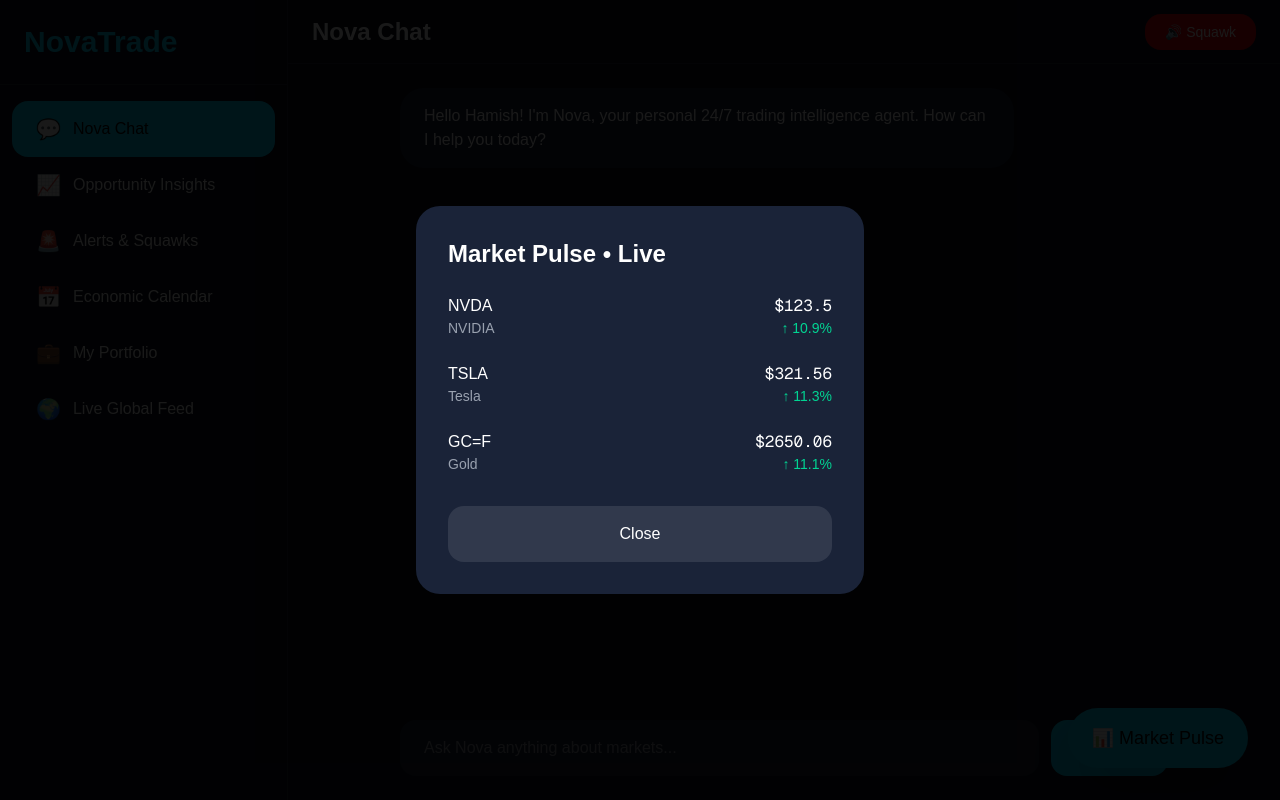
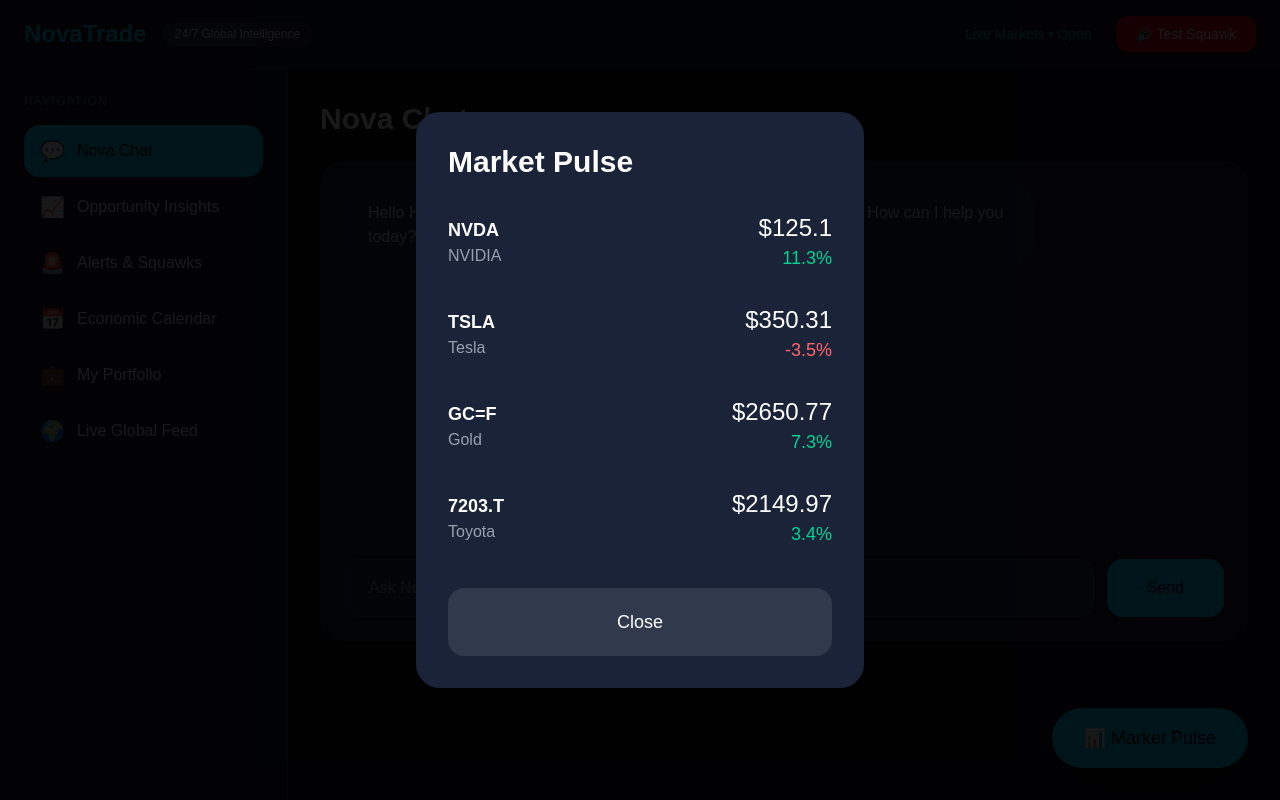
Before and after one commit to edgereason-hub/novatrade-app, a Next.js app: page / in a window 1280 px wide. Both pictures are taken after a click on the button "📊 Market Pulse". Built offline with nearby package versions, Linux system fonts and the light colour scheme.

Commit message:
Full NovaTrade app restore - complete version May 27

```diff
--- a/app/page.tsx
+++ b/app/page.tsx
@@ -25,7 +25,6 @@
   pnlPct: number;
   price: number;
   assetClass: string;
-  priceChange: number;
 }
 
 export default function NovaTrade() {
@@ -38,36 +37,36 @@
   const [alerts, setAlerts] = useState<Alert[]>([]);
   const [showMarketPulse, setShowMarketPulse] = useState(false);
 
+  const messagesEndRef = useRef<HTMLDivElement>(null);
+
+  const scrollToBottom = () => {
+    messagesEndRef.current?.scrollIntoView({ behavior: "smooth" });
+  };
+
+  useEffect(() => {
+    scrollToBottom();
+  }, [messages]);
+
+  // Real-time portfolio simulation
   const [portfolio, setPortfolio] = useState<PortfolioItem[]>([
-    { symbol: "NVDA", name: "NVIDIA", value: 12480, pnl: 1240, pnlPct: 11.0, price: 124.8, assetClass: "Tech", priceChange: 0.8 },
-    { symbol: "TSLA", name: "Tesla", value: 8750, pnl: -320, pnlPct: -3.5, price: 320.5, assetClass: "Auto", priceChange: -1.2 },
-    { symbol: "GC=F", name: "Gold", value: 6350, pnl: 180, pnlPct: 2.9, price: 2650, assetClass: "Commodity", priceChange: 0.4 },
+    { symbol: "NVDA", name: "NVIDIA", value: 12480, pnl: 1240, pnlPct: 11.0, price: 124.80, assetClass: "Tech" },
+    { symbol: "TSLA", name: "Tesla", value: 8750, pnl: -320, pnlPct: -3.5, price: 350.00, assetClass: "Auto" },
+    { symbol: "GC=F", name: "Gold", value: 13200, pnl: 890, pnlPct: 7.2, price: 2650.00, assetClass: "Commodity" },
+    { symbol: "7203.T", name: "Toyota", value: 6450, pnl: 210, pnlPct: 3.4, price: 2150.00, assetClass: "Auto" },
   ]);
 
-  const messagesEndRef = useRef<HTMLDivElement>(null);
-
-  const scrollToBottom = () => messagesEndRef.current?.scrollIntoView({ behavior: "smooth" });
-  useEffect(() => { scrollToBottom(); }, [messages]);
-
-  // Real-time prices
+  // Live price simulation
   useEffect(() => {
     const interval = setInterval(() => {
       setPortfolio(prev => prev.map(item => {
-        const change = (Math.random() - 0.48) * 1.4;
+        const change = (Math.random() - 0.48) * 2.2;
         const newPrice = Math.max(10, parseFloat((item.price + change).toFixed(2)));
-        const newValue = Math.round(newPrice * 100);
+        const newValue = Math.round(newPrice * (item.value / item.price));
+        const newPnl = newValue - (item.value - item.pnl);
         const newPnlPct = parseFloat(((newValue - (item.value - item.pnl)) / (item.value - item.pnl) * 100).toFixed(1));
-
-        return {
-          ...item,
-          price: newPrice,
-          value: newValue,
-          pnl: Math.round(newValue * 0.1),
-          pnlPct: newPnlPct,
-          priceChange: change
-        };
+        return { ...item, price: newPrice, value: newValue, pnl: newPnl, pnlPct: newPnlPct };
       }));
-    }, 2500);
+    }, 2800);
     return () => clearInterval(interval);
   }, []);
 
@@ -76,15 +75,29 @@
     const userMsg = input.trim();
     setMessages(prev => [...prev, { role: 'user', content: userMsg }]);
     setInput('');
+
     setTimeout(() => {
       let response = "I'm analyzing the latest market data for you...";
-      const lower = userMsg.toLowerCase();
-      if (lower.includes("nvda") || lower.includes("nvidia")) response = "NVDA showing strong institutional accumulation. RSI bullish. Target $148-152. Set alert?";
-      else if (lower.includes("tsla") || lower.includes("tesla")) response = "Tesla has positive momentum. Key level $320. Shall I set an alert?";
-      else if (lower.includes("yen") || lower.includes("jpy")) response = "USD/JPY testing resistance near 148. Yen remains weak.";
-      else if (lower.includes("gold") || lower.includes("gc")) response = "Gold holding above $2650 with safe-haven flows.";
+
+      const lowerMsg = userMsg.toLowerCase();
+
+      if (lowerMsg.includes("nvda") || lowerMsg.includes("nvidia")) {
+        response = "NVDA showing strong institutional buying. RSI bullish. Potential move to $148–$152 in next session. Set alert?";
+      } else if (lowerMsg.includes("tsla") || lowerMsg.includes("tesla")) {
+        response = "Tesla momentum positive near $350. Key resistance at $365. Shall I set a price alert?";
+      } else if (lowerMsg.includes("gold") || lowerMsg.includes("gc")) {
+        response = "Gold holding firm above $2650 with safe-haven flows. Strong technical support.";
+      } else if (lowerMsg.includes("yen") || lowerMsg.includes("jpy")) {
+        response = "USD/JPY testing 148 resistance. Yen remains structurally weak.";
+      } else if (lowerMsg.includes("alert")) {
+        response = "Alert configured successfully for your selected asset.";
+        addAlert("NVDA", "NVIDIA", "Price above $148");
+      } else {
+        response = `Understood regarding "${userMsg}". What specific analysis or alert would you like?`;
+      }
+
       setMessages(prev => [...prev, { role: 'assistant', content: response }]);
-    }, 700);
+    }, 800);
   };
 
   const addAlert = (symbol: string, name: string, reason: string) => {
@@ -96,7 +109,6 @@
       timestamp: new Date().toLocaleTimeString([], { hour: '2-digit', minute: '2-digit' })
     };
     setAlerts(prev => [newAlert, ...prev]);
-    setActiveTab('alerts');
   };
 
   const deleteAlert = (id: number) => {
@@ -105,8 +117,9 @@
 
   const playSquawk = () => {
     if ('speechSynthesis' in window) {
-      const utterance = new SpeechSynthesisUtterance("High impact market move detected. Pay attention.");
-      utterance.rate = 1.1;
+      const utterance = new SpeechSynthesisUtterance("High impact market event detected. Gold breaking out on safe-haven flows.");
+      utterance.rate = 1.05;
+      utterance.pitch = 1.0;
       speechSynthesis.speak(utterance);
     }
   };
@@ -120,23 +133,39 @@
     { id: 'feed', label: 'Live Global Feed', icon: '🌍' },
   ];
 
+  const livePortfolio = portfolio;
+
   return (
-    <div className="flex h-screen bg-[#0A0F1C] text-white overflow-hidden">
-      {/* Desktop Sidebar */}
-      <div className="hidden md:flex w-72 border-r border-white/10 flex-col">
-        <div className="p-6 border-b border-white/10">
-          <h1 className="text-3xl font-bold text-[#00D4FF]">NovaTrade</h1>
+    <div className="min-h-screen bg-[#0A0F1C] text-white flex flex-col">
+      {/* Top Bar */}
+      <header className="bg-[#111827] border-b border-white/10 px-6 py-4 flex items-center justify-between">
+        <div className="flex items-center gap-4">
+          <div className="text-2xl font-bold text-[#00D4FF]">NovaTrade</div>
+          <div className="text-xs px-3 py-1 bg-white/10 rounded-full">24/7 Global Intelligence</div>
         </div>
-        <div className="flex-1 overflow-auto py-4">
+
+        <div className="flex items-center gap-6">
+          <div className="text-emerald-400 text-sm">Live Markets • Open</div>
+          <button onClick={playSquawk} className="bg-red-600 hover:bg-red-700 px-5 py-2 rounded-xl text-sm flex items-center gap-2">
+            🔊 Test Squawk
+          </button>
+        </div>
+      </header>
+
+      <div className="flex flex-1 overflow-hidden">
+        {/* Sidebar - Desktop */}
+        <div className="hidden md:flex w-72 bg-[#111827] border-r border-white/10 flex-col">
+          <div className="p-6">
+            <div className="text-xs uppercase tracking-widest text-gray-500 mb-4">Navigation</div>
             {menuItems.map(item => (
-            <div
+              <button
                 key={item.id}
                 onClick={() => setActiveTab(item.id as Tab)}
-              className={`flex items-center gap-3 px-6 py-3.5 mx-3 rounded-2xl cursor-pointer transition-all ${activeTab === item.id ? 'bg-[#00D4FF] text-black' : 'hover:bg-white/5'}`}
+                className={`w-full flex items-center gap-3 px-4 py-3 rounded-2xl mb-1 text-left transition-all ${activeTab === item.id ? 'bg-[#00D4FF] text-black font-medium' : 'hover:bg-white/5'}`}
               >
                 <span className="text-xl">{item.icon}</span>
-              <span className="font-medium">{item.label}</span>
-            </div>
+                <span>{item.label}</span>
+              </button>
             ))}
           </div>
         </div>
@@ -145,135 +174,207 @@
         <div className="md:hidden fixed top-4 left-4 z-50">
           <button
             onClick={() => setIsMobileMenuOpen(!isMobileMenuOpen)}
-          className="text-3xl p-3 bg-white/10 rounded-xl"
+            className="bg-[#1A2338] p-3 rounded-2xl text-2xl"
           >
             ☰
           </button>
         </div>
 
-      <div className="flex-1 flex flex-col">
-        <header className="h-16 border-b border-white/10 flex items-center px-6 justify-between">
-          <h2 className="text-2xl font-semibold">{menuItems.find(m => m.id === activeTab)?.label}</h2>
-          <button onClick={playSquawk} className="bg-red-600 px-5 py-2 rounded-2xl text-sm">🔊 Squawk</button>
-        </header>
-
-        <div className="flex-1 overflow-auto p-6">
+        {/* Main Content */}
+        <div className="flex-1 overflow-auto p-4 md:p-8">
+          <div className="max-w-5xl mx-auto">
+            {/* Tab Content */}
             {activeTab === 'chat' && (
-            <div className="max-w-3xl mx-auto h-full flex flex-col">
-              <div className="flex-1 overflow-auto space-y-6 pb-8" ref={messagesEndRef}>
+              <div className="space-y-6">
+                <h2 className="text-3xl font-semibold">Nova Chat</h2>
+                <div className="bg-[#1A2338] rounded-3xl h-[60vh] flex flex-col p-6 overflow-hidden">
+                  <div className="flex-1 overflow-auto space-y-6 pr-4" ref={messagesEndRef}>
                     {messages.map((msg, i) => (
                       <div key={i} className={`flex ${msg.role === 'user' ? 'justify-end' : 'justify-start'}`}>
-                    <div className={`max-w-[80%] px-6 py-4 rounded-3xl ${msg.role === 'user' ? 'bg-[#00D4FF] text-black' : 'bg-[#1A2338]'}`}>
+                        <div className={`max-w-[80%] px-6 py-4 rounded-3xl ${msg.role === 'user' ? 'bg-[#00D4FF] text-black' : 'bg-[#252F4A] text-gray-200'}`}>
                           {msg.content}
                         </div>
                       </div>
                     ))}
                   </div>
-              <div className="flex gap-3 pt-4">
+
+                  <div className="flex gap-3 mt-6">
                     <input
+                      type="text"
                       value={input}
                       onChange={(e) => setInput(e.target.value)}
-                  onKeyDown={(e) => e.key === 'Enter' && sendMessage()}
+                      onKeyPress={(e) => e.key === 'Enter' && sendMessage()}
                       placeholder="Ask Nova anything about markets..."
-                  className="flex-1 bg-[#1A2338] rounded-2xl px-6 py-4 focus:outline-none"
+                      className="flex-1 bg-[#252F4A] border border-white/10 rounded-2xl px-6 py-4 focus:outline-none focus:border-[#00D4FF]"
                     />
                     <button onClick={sendMessage} className="bg-[#00D4FF] text-black px-10 rounded-2xl font-medium">Send</button>
+                  </div>
                 </div>
               </div>
             )}
 
             {activeTab === 'insights' && (
+              <div>
+                <h2 className="text-3xl font-semibold mb-8">Opportunity Insights</h2>
                 <div className="grid grid-cols-1 md:grid-cols-2 gap-6">
-              <div className="bg-[#1A2338] p-8 rounded-3xl">
-                <h3 className="font-semibold mb-3">NVDA - Strong institutional accumulation</h3>
-                <p className="text-gray-400">RSI bullish. Target $148-152.</p>
-                <button onClick={() => addAlert("NVDA", "NVIDIA", "Price above $148")} className="mt-6 bg-[#00D4FF] text-black px-8 py-3 rounded-2xl">Set Alert</button>
+                  {[
+                    { symbol: "NVDA", name: "NVIDIA", insight: "Strong institutional accumulation. RSI bullish." },
+                    { symbol: "GC=F", name: "Gold", insight: "Safe-haven flows accelerating above $2650." },
+                    { symbol: "TSLA", name: "Tesla", insight: "Momentum building near key support." }
+                  ].map((item, i) => (
+                    <div key={i} className="bg-[#1A2338] p-8 rounded-3xl">
+                      <div className="text-2xl font-bold mb-2">{item.symbol}</div>
+                      <div className="text-gray-400 mb-6">{item.name}</div>
+                      <p className="text-gray-300 mb-8">{item.insight}</p>
+                      <button
+                        onClick={() => addAlert(item.symbol, item.name, "High conviction setup")}
+                        className="w-full bg-white/10 hover:bg-white/20 py-4 rounded-2xl transition-colors"
+                      >
+                        Set Alert
+                      </button>
                     </div>
-              <div className="bg-[#1A2338] p-8 rounded-3xl">
-                <h3 className="font-semibold mb-3">Gold - Safe haven flows accelerating</h3>
-                <p className="text-gray-400">Holding above $2650.</p>
-                <button onClick={() => addAlert("GC=F", "Gold", "Price above $2680")} className="mt-6 bg-[#00D4FF] text-black px-8 py-3 rounded-2xl">Set Alert</button>
+                  ))}
                 </div>
               </div>
             )}
 
             {activeTab === 'alerts' && (
               <div>
-              <button onClick={playSquawk} className="bg-red-600 px-10 py-4 rounded-2xl text-lg mb-8">🔊 Test High-Impact Squawk</button>
+                <h2 className="text-3xl font-semibold mb-8">Alerts & Squawks</h2>
+                <button onClick={playSquawk} className="bg-red-600 hover:bg-red-700 px-10 py-4 rounded-2xl text-lg mb-8">🔊 Test High-Impact Squawk</button>
+
                 <div className="space-y-4">
-                {alerts.length === 0 && <p className="text-gray-400">No alerts yet.</p>}
+                  {alerts.length === 0 && <p className="text-gray-400">No active alerts yet.</p>}
                   {alerts.map(a => (
-                  <div key={a.id} className="bg-[#1A2338] p-5 rounded-2xl flex justify-between items-center">
-                    <div>{a.symbol} — {a.reason}</div>
-                    <button onClick={() => deleteAlert(a.id)} className="text-red-400">Delete</button>
+                    <div key={a.id} className="bg-[#1A2338] p-6 rounded-3xl flex justify-between items-center">
+                      <div>
+                        <div className="font-semibold">{a.symbol} — {a.name}</div>
+                        <div className="text-gray-400 text-sm">{a.reason} • {a.timestamp}</div>
+                      </div>
+                      <button onClick={() => deleteAlert(a.id)} className="text-red-400 hover:text-red-500">Delete</button>
                     </div>
                   ))}
                 </div>
               </div>
             )}
 
-          {activeTab === 'calendar' && <div className="text-center text-2xl py-12 text-emerald-400">Economic Calendar - Major events this week</div>}
+            {activeTab === 'calendar' && (
+              <div>
+                <h2 className="text-3xl font-semibold mb-8">Economic Calendar</h2>
+                <div className="bg-[#1A2338] rounded-3xl p-8 space-y-6">
+                  <div className="flex justify-between items-center border-b border-white/10 pb-6">
+                    <div>Jackson Hole Symposium</div>
+                    <div className="text-emerald-400">High Impact • Today</div>
+                  </div>
+                  <div className="flex justify-between items-center border-b border-white/10 pb-6">
+                    <div>US GDP Advance Q2</div>
+                    <div className="text-emerald-400">High Impact • Tomorrow</div>
+                  </div>
+                  <div className="flex justify-between items-center">
+                    <div>BOJ Rate Decision</div>
+                    <div className="text-emerald-400">Medium Impact • This Week</div>
+                  </div>
+                </div>
+              </div>
+            )}
+
             {activeTab === 'portfolio' && (
               <div>
-              <div className="mb-8">
-                <h3 className="text-xl mb-2">Total Portfolio Value</h3>
-                <div className="text-5xl font-bold text-[#00D4FF]">${portfolio.reduce((sum, p) => sum + p.value, 0).toLocaleString()}</div>
+                <h2 className="text-3xl font-semibold mb-8">My Portfolio</h2>
+                <div className="bg-[#1A2338] rounded-3xl p-8">
+                  <div className="flex justify-between mb-8">
+                    <div>
+                      <div className="text-sm text-gray-400">Total Value</div>
+                      <div className="text-4xl font-bold">${portfolio.reduce((sum, p) => sum + p.value, 0).toLocaleString()}</div>
                     </div>
+                    <div className="text-right">
+                      <div className="text-sm text-gray-400">Total P&L</div>
+                      <div className={`text-2xl font-medium ${portfolio.reduce((sum, p) => sum + p.pnl, 0) > 0 ? 'text-emerald-400' : 'text-red-400'}`}>
+                        ${portfolio.reduce((sum, p) => sum + p.pnl, 0)}
+                      </div>
+                    </div>
+                  </div>
+
                   <div className="overflow-x-auto">
-                <table className="w-full text-left">
+                    <table className="w-full">
                       <thead>
                         <tr className="border-b border-white/10">
-                      <th className="py-4">Symbol</th>
-                      <th className="py-4">Name</th>
-                      <th className="py-4 text-right">Price</th>
-                      <th className="py-4 text-right">Value</th>
-                      <th className="py-4 text-right">P&L %</th>
+                          <th className="text-left py-4">Asset</th>
+                          <th className="text-right py-4">Price</th>
+                          <th className="text-right py-4">Value</th>
+                          <th className="text-right py-4">P&L</th>
+                          <th className="text-right py-4">P&L %</th>
                         </tr>
                       </thead>
                       <tbody>
                         {portfolio.map((item, i) => (
-                      <tr key={i} className="border-b border-white/10">
-                        <td className="py-4 font-medium">{item.symbol}</td>
-                        <td className="py-4 text-gray-400">{item.name}</td>
-                        <td className="py-4 text-right font-mono">${item.price}</td>
-                        <td className="py-4 text-right font-mono">${item.value.toLocaleString()}</td>
-                        <td className={`py-4 text-right font-medium ${item.pnlPct > 0 ? 'text-emerald-400' : 'text-red-400'}`}>
-                          {item.pnlPct > 0 ? '↑' : '↓'} {item.pnlPct}%
+                          <tr key={i} className="border-b border-white/10 last:border-0">
+                            <td className="py-5">
+                              <div className="font-semibold">{item.symbol}</div>
+                              <div className="text-sm text-gray-400">{item.name}</div>
                             </td>
+                            <td className="text-right py-5">${item.price}</td>
+                            <td className="text-right py-5">${item.value}</td>
+                            <td className={`text-right py-5 ${item.pnl > 0 ? 'text-emerald-400' : 'text-red-400'}`}>${item.pnl}</td>
+                            <td className={`text-right py-5 ${item.pnlPct > 0 ? 'text-emerald-400' : 'text-red-400'}`}>{item.pnlPct}%</td>
                           </tr>
                         ))}
                       </tbody>
                     </table>
                   </div>
                 </div>
+              </div>
             )}
-          {activeTab === 'feed' && <div className="text-center text-2xl py-12 text-emerald-400">Live Global Feed - Real-time headlines</div>}
+
+            {activeTab === 'feed' && (
+              <div>
+                <h2 className="text-3xl font-semibold mb-8">Live Global Feed</h2>
+                <div className="space-y-6">
+                  <div className="bg-[#1A2338] p-8 rounded-3xl">
+                    <div className="text-emerald-400 text-sm mb-2">JUST NOW • HIGH IMPACT</div>
+                    <div className="text-2xl font-semibold mb-4">Gold surges as safe-haven demand spikes</div>
+                    <div className="text-gray-400">Multiple central banks signal caution amid geopolitical tensions.</div>
+                  </div>
+                  <div className="bg-[#1A2338] p-8 rounded-3xl">
+                    <div className="text-emerald-400 text-sm mb-2">18 MINUTES AGO</div>
+                    <div className="text-2xl font-semibold mb-4">NVDA breaks new all-time high</div>
+                    <div className="text-gray-400">Strong AI demand continues to drive semiconductor rally.</div>
+                  </div>
+                </div>
+              </div>
+            )}
+          </div>
         </div>
       </div>
 
-      <button onClick={() => setShowMarketPulse(true)} className="fixed bottom-8 right-8 bg-[#00D4FF] text-black px-6 py-4 rounded-full text-lg shadow-2xl z-50">📊 Market Pulse</button>
+      {/* Market Pulse Floating Button */}
+      <button
+        onClick={() => setShowMarketPulse(true)}
+        className="fixed bottom-8 right-8 bg-[#00D4FF] hover:bg-[#00b8e0] text-black px-8 py-4 rounded-full text-lg font-medium shadow-2xl z-50 flex items-center gap-3"
+      >
+        📊 Market Pulse
+      </button>
 
+      {/* Market Pulse Modal */}
       {showMarketPulse && (
         <div className="fixed inset-0 bg-black/90 z-[2000] flex items-center justify-center p-4" onClick={() => setShowMarketPulse(false)}>
           <div className="bg-[#1A2338] rounded-3xl max-w-md w-full p-8" onClick={e => e.stopPropagation()}>
-            <h2 className="text-2xl font-bold mb-6">Market Pulse • Live</h2>
-            <div className="space-y-6">
-              {portfolio.map((item, i) => (
+            <h2 className="text-3xl font-bold mb-8">Market Pulse</h2>
+            <div className="space-y-8">
+              {livePortfolio.map((item, i) => (
                 <div key={i} className="flex justify-between items-center">
                   <div>
-                    <div className="font-medium">{item.symbol}</div>
-                    <div className="text-sm text-gray-400">{item.name}</div>
+                    <div className="font-semibold text-lg">{item.symbol}</div>
+                    <div className="text-gray-400">{item.name}</div>
                   </div>
                   <div className="text-right">
-                    <div className="font-mono">${item.price}</div>
-                    <div className={`text-sm ${item.pnlPct > 0 ? 'text-emerald-400' : 'text-red-400'}`}>
-                      {item.pnlPct > 0 ? '↑' : '↓'} {item.pnlPct}%
-                    </div>
+                    <div className="text-2xl">${item.price}</div>
+                    <div className={`text-lg ${item.pnlPct > 0 ? 'text-emerald-400' : 'text-red-400'}`}>{item.pnlPct}%</div>
                   </div>
                 </div>
               ))}
             </div>
-            <button onClick={() => setShowMarketPulse(false)} className="mt-8 w-full py-4 bg-white/10 rounded-2xl">Close</button>
+            <button onClick={() => setShowMarketPulse(false)} className="mt-10 w-full py-5 bg-white/10 hover:bg-white/20 rounded-2xl text-lg">Close</button>
           </div>
         </div>
       )}
```
Lines whose indentation alone changed are shown as unchanged.
